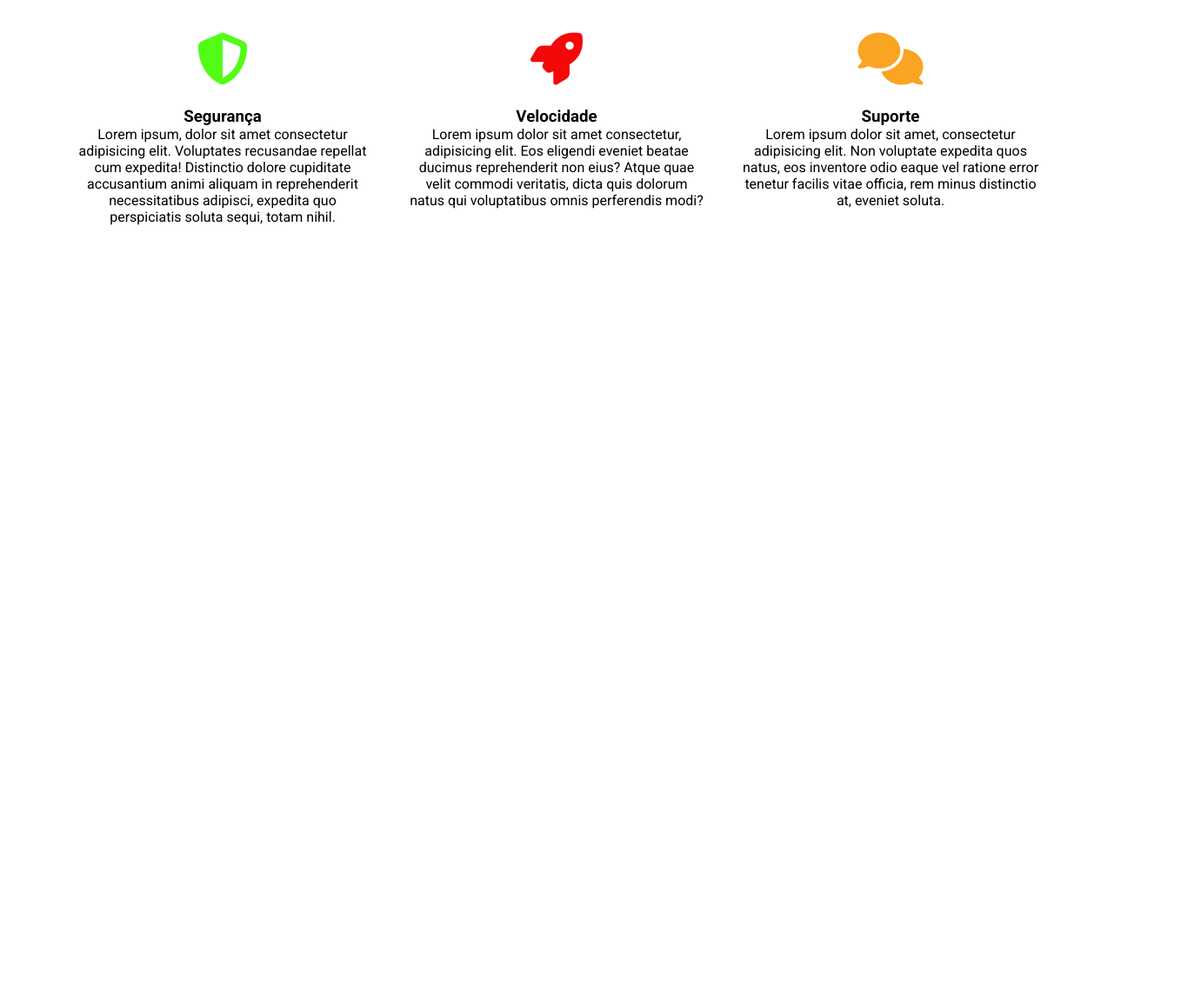
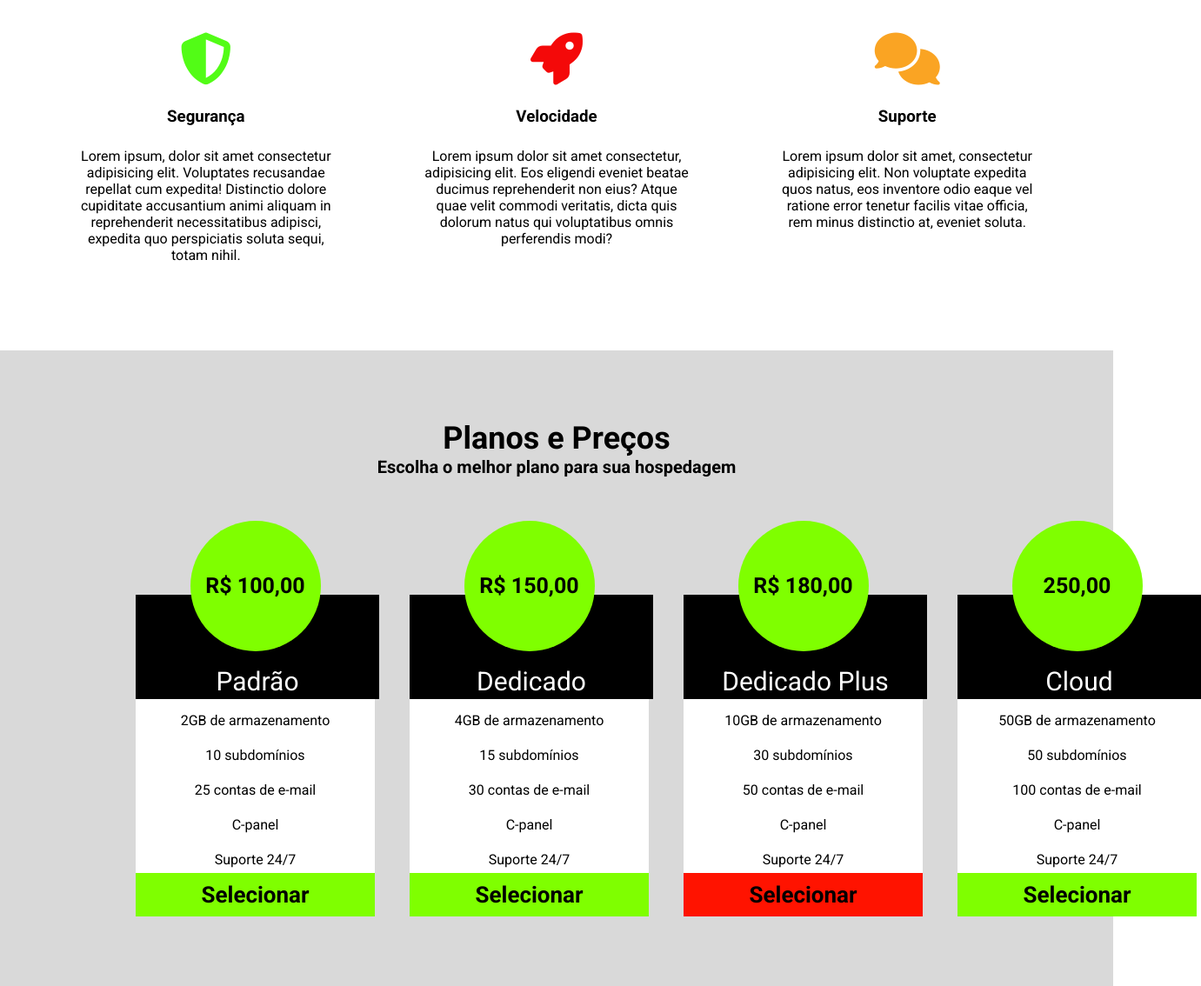
Before and after one commit to Raphael042/Webhosting, a plain HTML site: page index.html in a window 1280 px wide. Shown: the part 757-1891 px from the top of the page at 87% size, 1381 px wide, since content can reach past the window. Before the commit the page ends 1116 px from the top, so only its background shows below. Drawn offline with Linux system fonts and the light colour scheme.

Commit message:
Planos e Preços

```diff
--- a/Assets/css/style.css
+++ b/Assets/css/style.css
@@ -81,6 +81,7 @@ nav{
 }
 .service-container ul{
     display: flex;
+    gap: 5%;
     width: 90%;
     position: relative;
     margin-left: auto;
@@ -107,3 +108,74 @@ nav{
 .fa-comments{
     color: #faa423;
 }
+.service-container ul li h3{
+    margin-bottom: 25px;
+}
+.service-container il li p{
+    line-height: 24px;
+}
+.planos-container{
+    padding: 5em;
+    text-align: center;
+    background-color: #d9d9d9;
+}
+.planos-container h2{
+font-size:  36px;
+margin-top: 0;
+}
+.planos-container h3{
+    font-size: 20px;
+}
+.precos-container{
+    display: flex;
+    justify-content: space-between;
+    margin-top: 50px;
+    width: 90%;
+    position: relative;
+    margin-left: auto;
+    margin-right: auto;
+}
+.plano{
+    flex: 1 1 200px;
+    max-width: 275px;
+    margin-left: 20px;
+    margin-right: 20px;
+}
+.planos-container .precos-container .preco{
+    background-color: chartreuse;
+    width: 150px;
+    height: 150px;
+    margin: auto;
+    border-radius: 50%;
+    padding-top: 60px;
+    font-size: 25px;
+    font-weight: 600;
+    list-style: none;
+    margin-bottom: -65px;
+    z-index: 1;
+    position: relative;
+}
+.planos-container .precos-container .nome-plano{
+font-size: 30px;
+width: 280px;
+background-color: black;
+color: white;
+height: 120px;
+line-height: 180px;
+}
+.plano ul li{
+    list-style: none;
+    background-color: white;
+    line-height: 30px;
+    padding-top: 10px;
+}
+.planos-container .precos-container .btn-plano{
+    background-color: chartreuse;
+    color: black;
+    font-size: 26px;
+    font-weight: 600;
+    height: 50px;
+}
+.planos-container .precos-container .recomendado{
+    background-color: #FF1300;
+}
--- a/index.html
+++ b/index.html
@@ -41,4 +41,59 @@
             </li>
         </ul>
     </section>
+    <section class="planos-container">
+        <h2>Planos e Preços</h2>
+        <h3>Escolha o melhor plano para sua hospedagem</h3>
+        <div class="precos-container">
+            <div class="plano">
+                <ul>
+                    <li class="preco">R$ 100,00</li>
+                    <li class ="nome-plano">Padrão</li>
+                    <li>2GB de armazenamento</li>
+                    <li>10 subdomínios</li>
+                    <li>25 contas de e-mail</li>
+                    <li>C-panel</li>
+                    <li>Suporte 24/7</li>
+                    <li class="btn-plano">Selecionar</li>
+                </ul>
+            </div>
+            <div class="plano">
+                <ul>
+                    <li class="preco">R$ 150,00</li>
+                    <li class ="nome-plano">Dedicado</li>
+                    <li>4GB de armazenamento</li>
+                    <li>15 subdomínios</li>
+                    <li>30 contas de e-mail</li>
+                    <li>C-panel</li>
+                    <li>Suporte 24/7</li>
+                    <li class="btn-plano">Selecionar</li>
+                </ul>
+            </div>
+            <div class="plano">
+                <ul>
+                    <li class="preco">R$ 180,00</li>
+                    <li class ="nome-plano">Dedicado Plus</li>
+                    <li>10GB de armazenamento</li>
+                    <li>30 subdomínios</li>
+                    <li>50 contas de e-mail</li>
+                    <li>C-panel</li>
+                    <li>Suporte 24/7</li>
+                    <li class="btn-plano recomendado">Selecionar</li>
+                </ul>
+            </div>
+            <div class="plano">
+                <ul>
+                    <li class="preco">250,00</li>
+                    <li class ="nome-plano">Cloud</li>
+                    <li>50GB de armazenamento</li>
+                    <li>50 subdomínios</li>
+                    <li>100 contas de e-mail</li>
+                    <li>C-panel</li>
+                    <li>Suporte 24/7</li>
+                    <li class="btn-plano">Selecionar</li>
+                </ul>
+            </div>
+        </div>
+    </section>
 </body>
+</html>
```
